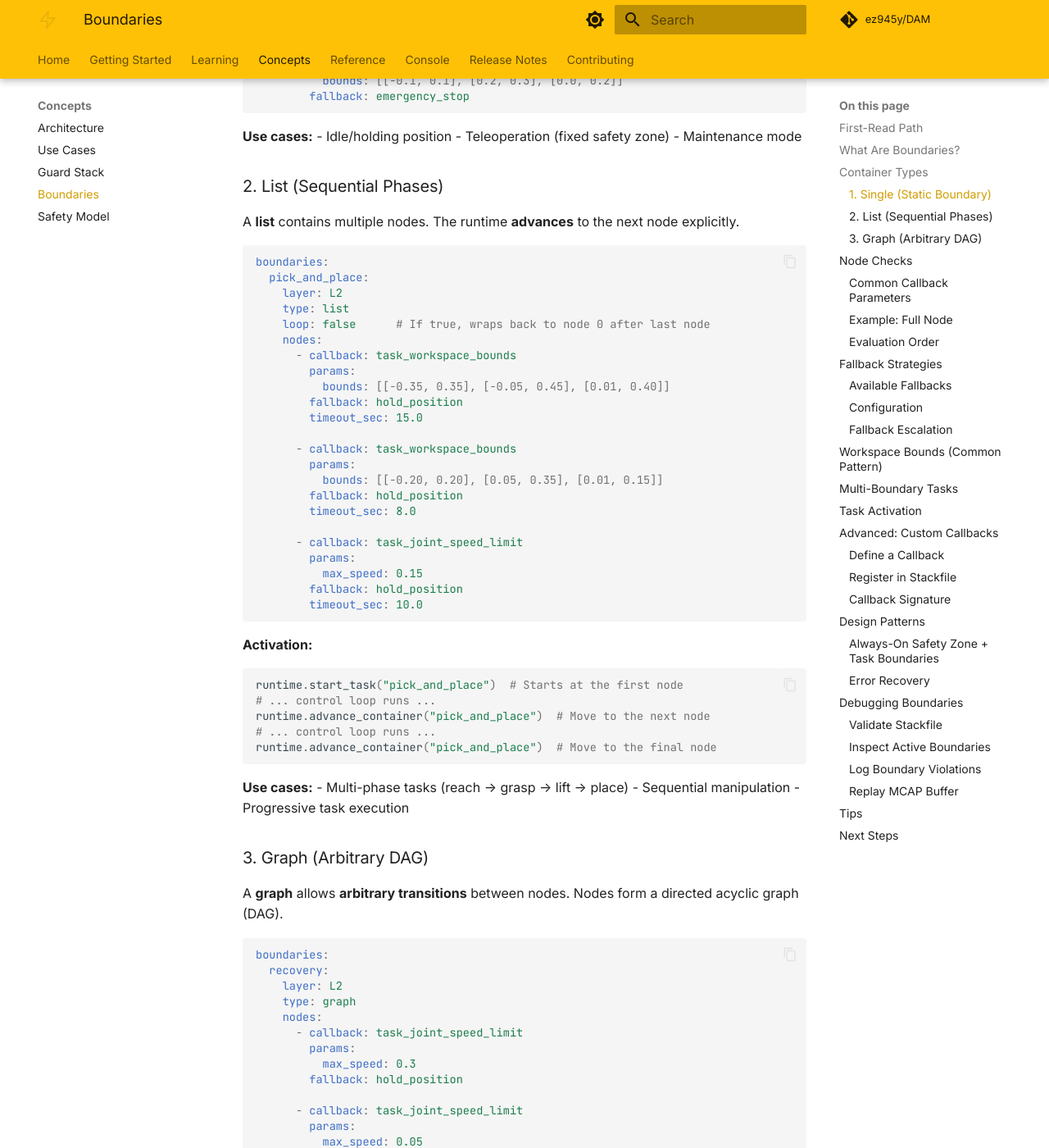
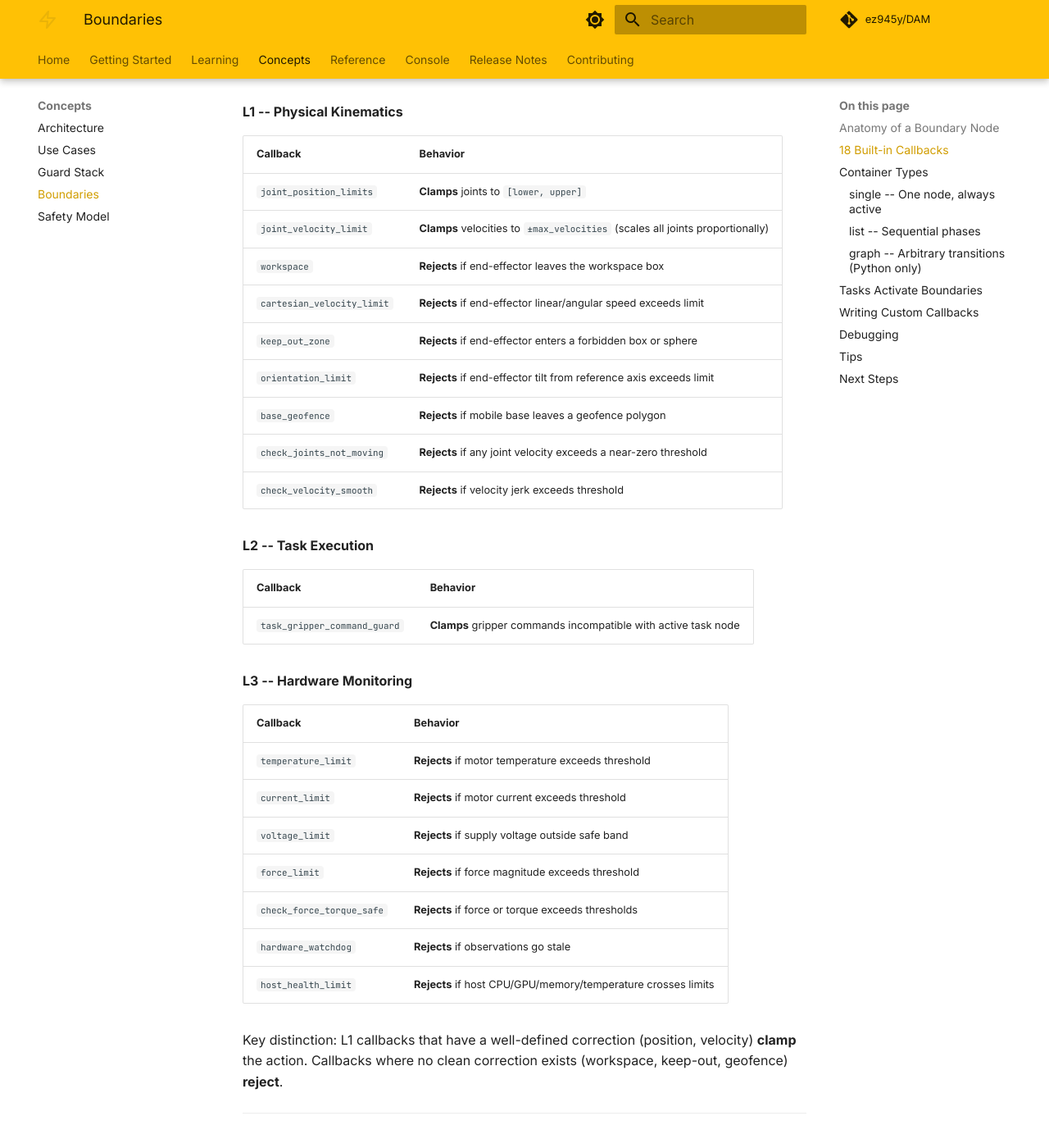
Before and after one commit to ez945y/DAM, an MkDocs documentation site: the page built from docs/concepts/boundaries.md, in a window 1280 px wide and 1400 px high, scrolled down 1382 px. Shown: the whole window at 82% size. Built offline with MkDocs 1.6.1 and Material for MkDocs 9.7.7, drawn with Linux system fonts in a browser that asks for light colours; comment, search, counter and statistics services are not loaded; some of the changed text lies outside the part shown.

Commit message:
docs: rewrite boundaries.md based on actual code state
Rewrite from 492 to 274 lines. Changes:
- Add complete 18-callback catalog table grouped by layer
- Document clamp vs reject behavior per callback type
- Show real GraphContainer API (Python-only, Transition class)
- Remove redundant patterns already covered elsewhere
- Add custom callback guide with actual registry import path
- Practical debugging section with dam validate + dam callbacks

Co-Authored-By: Claude Opus 4.6 <noreply@anthropic.com>

````diff
--- a/docs/concepts/boundaries.md
+++ b/docs/concepts/boundaries.md
@@ -1,18 +1,93 @@
 # Boundary System
 
-**Boundaries** define named safety rules in a Stackfile. A boundary attaches to a guard layer such as L0, L1, L2, or L3, names the callback to run, and provides the parameters for that check.
+A boundary is a named safety rule in your Stackfile. It tells DAM: "run this check, with these parameters, on this guard layer." You define boundaries once, attach them to tasks, and DAM enforces them every cycle.
+
+```yaml
+boundaries:
+  joint_limits:
+    layer: L1
+    type: single
+    nodes:
+      - callback: joint_position_limits
+        params:
+          upper: [1.57, 1.57, 1.57, 1.57, 1.57, 0.08]
+          lower: [-1.57, -1.57, -1.57, -1.57, -1.57, 0.0]
+
+tasks:
+  demo:
+    boundaries: [joint_limits]
+```
+
+This activates `joint_position_limits` on the L1 guard whenever the `demo` task runs. If the policy proposes a joint position outside the limits, L1 clamps it.
 
 ---
 
-## First-Read Path
+## Anatomy of a Boundary Node
 
-If you are new to DAM, start with [Stackfile Walkthrough](../getting-started/stackfile-walkthrough.md) and [Common Stackfile Edits](../getting-started/common-stackfile-edits.md). Use this page after you understand how a task activates named boundaries.
+Each node has four fields:
+
+| Field | Required | What it does |
+|-------|----------|-------------|
+| `callback` | yes | Name of a registered check (`dam callbacks` lists all 18) |
+| `params` | yes | Parameters passed to the callback |
+| `fallback` | no | What to do on rejection: `hold_position`, `retreat`, or `emergency_stop` (default: `emergency_stop`) |
+| `timeout_sec` | no | Reject if this node stays active longer than N seconds |
+
+The callback does the actual work. The boundary just names it and feeds it parameters.
 
 ---
 
-## What Are Boundaries?
+## 18 Built-in Callbacks
 
-Boundaries are YAML-defined checks that constrain robot behavior during specific tasks or always-on safety monitoring.
+Run `.venv/bin/dam callbacks` to see all of them. Grouped by layer:
+
+**L0 -- Out-of-Distribution**
+
+| Callback | Behavior |
+|----------|----------|
+| `ood_detector` | Scores observation against trained distribution. Rejects on high anomaly score. |
+
+**L1 -- Physical Kinematics**
+
+| Callback | Behavior |
+|----------|----------|
+| `joint_position_limits` | **Clamps** joints to `[lower, upper]` |
+| `joint_velocity_limit` | **Clamps** velocities to `±max_velocities` (scales all joints proportionally) |
+| `workspace` | **Rejects** if end-effector leaves the workspace box |
+| `cartesian_velocity_limit` | **Rejects** if end-effector linear/angular speed exceeds limit |
+| `keep_out_zone` | **Rejects** if end-effector enters a forbidden box or sphere |
+| `orientation_limit` | **Rejects** if end-effector tilt from reference axis exceeds limit |
+| `base_geofence` | **Rejects** if mobile base leaves a geofence polygon |
+| `check_joints_not_moving` | **Rejects** if any joint velocity exceeds a near-zero threshold |
+| `check_velocity_smooth` | **Rejects** if velocity jerk exceeds threshold |
+
+**L2 -- Task Execution**
+
+| Callback | Behavior |
+|----------|----------|
+| `task_gripper_command_guard` | **Clamps** gripper commands incompatible with active task node |
+
+**L3 -- Hardware Monitoring**
+
+| Callback | Behavior |
+|----------|----------|
+| `temperature_limit` | **Rejects** if motor temperature exceeds threshold |
+| `current_limit` | **Rejects** if motor current exceeds threshold |
+| `voltage_limit` | **Rejects** if supply voltage outside safe band |
+| `force_limit` | **Rejects** if force magnitude exceeds threshold |
+| `check_force_torque_safe` | **Rejects** if force or torque exceeds thresholds |
+| `hardware_watchdog` | **Rejects** if observations go stale |
+| `host_health_limit` | **Rejects** if host CPU/GPU/memory/temperature crosses limits |
+
+Key distinction: L1 callbacks that have a well-defined correction (position, velocity) **clamp** the action. Callbacks where no clean correction exists (workspace, keep-out, geofence) **reject**.
+
+---
+
+## Container Types
+
+A boundary has a `type` that controls how nodes are activated:
+
+### `single` -- One node, always active
 
 ```yaml
 boundaries:
@@ -22,56 +97,22 @@ boundaries:
     nodes:
       - callback: workspace
         params:
-          bounds: [[-0.4000, 0.4000], [-0.4000, 0.4000], [0.0200, 0.6000]]
-
-tasks:
-  demo:
-    boundaries: [workspace]
+          bounds: [[-0.35, 0.35], [-0.05, 0.45], [0.01, 0.40]]
+        fallback: hold_position
 ```
 
-**Key idea:** Instead of hard-coding safety checks in your policy, you **parameterize** them in a Stackfile. This lets you:
-- ✅ Update constraints without retraining
-- ✅ Enable/disable task phases dynamically
-- ✅ Hot-reload on a running robot
-- ✅ Audit and understand task constraints
+Use for: always-on limits (joint bounds, workspace, hardware watchdog).
 
----
+### `list` -- Sequential phases
 
-## Container Types
-
-DAM supports three types of boundary containers:
-
-### 1. Single (Static Boundary)
-
-A **single** node is active for the **entire task**.
-
-```yaml
-boundaries:
-  idle:
-    layer: L1
-    type: single
-    nodes:
-      - callback: workspace
-        params:
-          bounds: [[-0.1, 0.1], [0.2, 0.3], [0.0, 0.2]]
-        fallback: emergency_stop
-```
-
-**Use cases:**
-- Idle/holding position
-- Teleoperation (fixed safety zone)
-- Maintenance mode
-
-### 2. List (Sequential Phases)
-
-A **list** contains multiple nodes. The runtime **advances** to the next node explicitly.
+Multiple nodes, advanced explicitly. Use `loop: true` to wrap back to node 0.
 
 ```yaml
 boundaries:
   pick_and_place:
     layer: L2
     type: list
-    loop: false      # If true, wraps back to node 0 after last node
+    loop: false
     nodes:
       - callback: task_workspace_bounds
         params:
@@ -81,256 +122,80 @@ boundaries:
 
       - callback: task_workspace_bounds
         params:
-          bounds: [[-0.20, 0.20], [0.05, 0.35], [0.01, 0.15]]
+          bounds: [[-0.10, 0.10], [0.10, 0.30], [0.02, 0.20]]
         fallback: hold_position
         timeout_sec: 8.0
-
-      - callback: task_joint_speed_limit
-        params:
-          max_speed: 0.15
-        fallback: hold_position
-        timeout_sec: 10.0
 ```
 
-**Activation:**
+Advance in code:
 
 ```python
-runtime.start_task("pick_and_place")  # Starts at the first node
-# ... control loop runs ...
-runtime.advance_container("pick_and_place")  # Move to the next node
-# ... control loop runs ...
-runtime.advance_container("pick_and_place")  # Move to the final node
+runtime.start_task("pick_and_place")   # starts at node 0
+runtime.advance_container("pick_and_place")  # move to node 1
 ```
 
-**Use cases:**
-- Multi-phase tasks (reach → grasp → lift → place)
-- Sequential manipulation
-- Progressive task execution
+Use for: multi-phase tasks (reach, grasp, lift, place).
 
-### 3. Graph (Arbitrary DAG)
+### `graph` -- Arbitrary transitions (Python only)
 
-A **graph** allows **arbitrary transitions** between nodes. Nodes form a directed acyclic graph (DAG).
+Nodes connected by conditional edges with priorities. Cannot be fully declared in YAML -- requires Python setup.
+
+```python
+from dam.boundary.graph import GraphContainer, Transition
+
+graph = GraphContainer(
+    nodes={"normal": node_a, "recovery": node_b, "shutdown": node_c},
+    transitions={
+        "normal": [Transition(to_node="recovery", condition=fault_detected)],
+        "recovery": [Transition(to_node="shutdown", condition=unrecoverable)],
+    },
+    initial_node_id="normal",
+)
+```
+
+Use for: error recovery, state-machine tasks.
+
+---
+
+## Tasks Activate Boundaries
+
+A task references one or more boundaries by name. All referenced boundaries are checked every cycle. If **any** rejects, the action is rejected.
 
 ```yaml
 boundaries:
-  recovery:
+  global_workspace:
+    layer: L1
+    type: single
+    nodes:
+      - callback: workspace
+        params:
+          bounds: [[-0.5, 0.5], [-0.2, 0.6], [-0.1, 1.5]]
+        fallback: emergency_stop
+
+  task_speed:
     layer: L2
-    type: graph
+    type: single
     nodes:
       - callback: task_joint_speed_limit
         params:
           max_speed: 0.3
         fallback: hold_position
 
-      - callback: task_joint_speed_limit
-        params:
-          max_speed: 0.05
-        fallback: emergency_stop
-
-      - callback: task_joint_speed_limit
-        params:
-          max_speed: 0.0
-        fallback: emergency_stop
+tasks:
+  pick_and_place:
+    boundaries: [global_workspace, task_speed]
 ```
 
-**Activation (Python only, not yet supported via Stackfile):**
-
-```python
-runtime.start_task("recovery")         # Start at "normal"
-# ... control loop ...
-runtime.transition_to("recovery", "error_recovery")  # Jump to error_recovery
-# ... control loop ...
-runtime.transition_to("recovery", "shutdown")       # Move to shutdown
-```
-
-**Use cases:**
-- Error recovery flows
-- Dynamic task rescheduling
-- State machine-based tasks
+Pattern: global L1 boundaries for hard physical limits + task-scoped L2 boundaries for task-specific constraints.
 
 ---
 
-## Node Checks
+## Writing Custom Callbacks
 
-Each node names a **callback** and passes that callback a `params` object. The
-boundary's `layer` decides which guard layer runs the check.
-
-### Common Callback Parameters
-
-| Parameter | Used by | Example | Behavior |
-|-----------|---------|---------|----------|
-| `max_speed` | `task_joint_speed_limit` | `0.3` | Reject if joint velocity norm exceeds the task limit |
-| `max_velocities` | `joint_velocity_limit` | `[1.0, 1.0, ...]` | Clamp per-joint velocity proposals to the limit |
-| `bounds` | `workspace`, `task_workspace_bounds` | `[[-0.5, 0.5], ...]` | Keep or reject motion outside the workspace box, depending on layer |
-| `upper` / `lower` | `joint_position_limits` | `[1.57, ...]` | Clamp or reject joint positions outside the configured limits |
-
-### Example: Full Node
-
-```yaml
-boundaries:
-  manipulation:
-    layer: L2
-    type: single
-    nodes:
-      - callback: task_workspace_bounds
-        params:
-          bounds: [[-0.35, 0.35], [-0.05, 0.45], [0.01, 0.40]]
-        fallback: hold_position
-        timeout_sec: 20.0
-```
-
-### Evaluation Order
-
-The guard layer evaluates the active node's callback, then applies node-level
-settings such as `timeout_sec`.
-
-1. **callback** — registered boundary callback
-2. **timeout_sec** — node active duration
+When the 18 built-ins don't cover your check, register a custom callback:
 
 ```python
-# Pseudocode
-def evaluate_node(obs, node):
-    result = callbacks[node.callback](obs=obs, **node.params)
-    if not result.ok:
-        return result
-
-    if node.timeout_sec and node.active_time > node.timeout_sec:
-        return REJECT
-
-    return PASS
-```
-
----
-
-## Fallback Strategies
-
-When a boundary constraint is violated, what happens? That's determined by the **fallback strategy**.
-
-### Available Fallbacks
-
-| Strategy | Behavior | Use Case |
-|----------|----------|----------|
-| `hold_position` | Command zero velocity; stay put | Normal violations |
-| `retreat` | Move at low speed along predefined retreat path | Error recovery |
-| `emergency_stop` | Stop all motion immediately; activate E-Stop | Critical failures |
-
-### Configuration
-
-```yaml
-boundaries:
-  reach:
-    layer: L2
-    type: list
-    nodes:
-      - callback: task_workspace_bounds
-        params:
-          bounds: [[-0.35, 0.35], [-0.05, 0.45], [0.01, 0.40]]
-        fallback: hold_position      # Hold if the node violates
-
-      - callback: task_workspace_bounds
-        params:
-          bounds: [[-0.10, 0.10], [0.10, 0.30], [0.02, 0.20]]
-        fallback: emergency_stop     # E-Stop if we get near fragile object
-```
-
-### Fallback Escalation
-
-DAM can chain fallbacks: if the first fallback fails, escalate to the next.
-
-```python
-from dam.fallback.chain import build_escalation_chain
-
-fallback_registry = FallbackRegistry()
-fallback_registry.register(HoldPosition())
-fallback_registry.register(SafeRetreat(retreat_joint_positions=[...]))
-fallback_registry.register(EmergencyStop())
-
-build_escalation_chain(fallback_registry)
-# Chain: hold → retreat → e-stop
-```
-
----
-
-## Workspace Bounds (Common Pattern)
-
-The most common boundary is **workspace bounds**: a 3D box the end-effector should stay inside.
-
-```yaml
-boundaries:
-  table_workspace:
-    layer: L1
-    type: single
-    nodes:
-      - callback: workspace
-        params:
-          # Workspace is 70 cm wide, 50 cm deep, 40 cm tall.
-          bounds:
-            - [-0.35, 0.35]        # x: ±35 cm
-            - [-0.05, 0.45]        # y: 5–45 cm
-            - [0.01, 0.40]         # z: 1–40 cm
-        fallback: hold_position
-```
-
-**How bounds are checked:**
-1. Compute end-effector position via forward kinematics
-2. Check if position is inside `[x_min..x_max, y_min..y_max, z_min..z_max]`
-3. If outside, the selected layer responds: L1 can halt or clamp, while L2 rejects the task action.
-
-**Coordinate system:** Relative to the robot base (usually the mount point).
-
----
-
-## Multi-Boundary Tasks
-
-A task can activate **multiple boundaries simultaneously**. They all apply.
-
-```yaml
-tasks:
-  complex_manipulation:
-    boundaries:
-      - workspace_limits    # Always active
-      - safety_zone         # Always active
-      - task_specific_reach # Phase-dependent
-```
-
-**Evaluation:** All active boundaries are checked. If **any** rejects, the action is rejected.
-
----
-
-## Task Activation
-
-Tasks are the **entry point** for boundary execution. A task references one or more boundary containers.
-
-```yaml
-tasks:
-  pick_and_place:
-    boundaries:
-      - pick_and_place         # Main task boundary
-      - always_safe_zone       # Always active (workspace limit)
-
-  idle:
-    boundaries:
-      - idle
-```
-
-**Starting a task:**
-
-```python
-runtime.start_task("pick_and_place")
-# Now the boundary containers ["pick_and_place", "always_safe_zone"] are active
-```
-
----
-
-## Advanced: Custom Callbacks
-
-For checks beyond built-in position, velocity, workspace, and hardware limits,
-add a boundary callback and reference it from a Stackfile.
-
-### Define a Callback
-
-```python
-from dam.boundary.registry import boundary_callback
+from dam.boundary.callbacks._registry import boundary_callback
 from dam.guard.pipeline import CallbackResult
 from dam.types.observation import Observation
 
@@ -347,11 +212,11 @@ def force_limited_grasp(*, obs: Observation, max_force_n: float = 30.0) -> Callb
     return CallbackResult.violate("force_limited_grasp", "force limit exceeded")
 ```
 
-### Register in Stackfile
+Then use it in a Stackfile like any built-in:
 
 ```yaml
 boundaries:
-  grasp_phase:
+  grasp_check:
     layer: L2
     type: single
     nodes:
@@ -359,133 +224,51 @@ boundaries:
         params:
           max_force_n: 30.0
         fallback: hold_position
-        timeout_sec: 5.0
 ```
 
-### Callback Signature
+Rules for custom callbacks:
 
-```python
-def my_callback(*, obs: Observation, my_param: float = 1.0) -> CallbackResult:
-    """
-    Parameters:
-      obs: Current observation (sensor readings)
-      my_param: A value supplied from Stackfile params
-
-    Returns:
-      CallbackResult.ok(...): check passed
-      CallbackResult.violate(...): check failed
-    """
-    ...
-```
+- All user params come via `**kwargs`; runtime injects `obs`, `action`, `dt` automatically
+- Return `CallbackResult.ok(name)` or `CallbackResult.violate(name, reason)`
+- For clamp-style corrections, return `CallbackResult.clamp(name, validated_action)`
+- Keep execution under 5 ms -- complex logic belongs in the policy
 
 ---
 
-## Design Patterns
+## Debugging
 
-### Always-On Safety Zone + Task Boundaries
-
-Combine a global L1 workspace limit (always active) with task-specific L2 boundaries:
-
-```yaml
-boundaries:
-  global_safety:
-    layer: L1
-    type: single
-    nodes:
-      - callback: workspace
-        params:
-          bounds: [[-0.5, 0.5], [-0.2, 0.6], [-0.1, 1.5]]
-        fallback: emergency_stop
-
-  main_task:
-    layer: L2
-    type: list
-    nodes:
-      - callback: task_workspace_bounds
-        params:
-          bounds: [[-0.35, 0.35], [-0.05, 0.45], [0.01, 0.40]]
-        fallback: retreat
-
-tasks:
-  pick_and_place:
-    boundaries: [global_safety, main_task]
+```bash
+.venv/bin/dam validate mystack.yaml     # catch schema errors early
+.venv/bin/dam callbacks                 # verify your callback is registered
 ```
 
-### Error Recovery
-
-Chain a low-speed recovery boundary alongside the main task:
-
-```yaml
-boundaries:
-  error_recovery:
-    layer: L2
-    type: single
-    nodes:
-      - callback: task_joint_speed_limit
-        params:
-          max_speed: 0.05
-        fallback: hold_position
-
-tasks:
-  with_recovery:
-    boundaries: [main_task, error_recovery]
-```
-
----
-
-## Debugging Boundaries
-
-### Validate Stackfile
-
-```bash
-dam validate mystack.yaml
-```
-
-### Inspect Active Boundaries
-
-```python
-runtime.start_task("my_task")
-active = runtime.get_active_boundaries()
-print(active)  # ["boundary_1", "boundary_2", ...]
-```
-
-### Log Boundary Violations
+In code:
 
 ```python
 result = runtime.step()
 if result.was_rejected:
-    print(f"Rejected by guard: {result.rejecting_guard}")
-    print(f"Reason: {result.decision_reason}")
+    print(result.rejecting_guard, result.decision_reason)
 ```
 
-### Replay MCAP Buffer
-
-```bash
-# Export violations to JSON
-curl http://localhost:8080/api/risk-log/export/json > violations.json
-
-# Analyze with mcap CLI
-mcap cat violations.mcap | jq '.[] | select(.rejecting_guard == "L3")'
-```
+In the console: watch clamp rates per boundary. A high clamp rate usually means bounds are too tight or calibration is off -- not that the policy is bad.
 
 ---
 
 ## Tips
 
-| Tip | Why |
-|-----|-----|
-| Start with tight bounds, loosen incrementally | Easier to relax constraints than debug a crash |
-| Combine global L1 + task-specific L2 boundaries | Defense in depth |
-| Test fallbacks in simulation first | Verify hold/retreat/e-stop before hardware |
-| Keep callbacks under 5 ms | Complex logic belongs in the policy, not the guard |
-| Watch clamp rates | High rates often mean bounds are too tight or calibration is off |
+| Do | Why |
+|----|-----|
+| Start tight, loosen incrementally | Easier to relax than debug a crash |
+| Combine L1 global + L2 task boundaries | Defense in depth |
+| Test fallbacks in sim before hardware | Verify hold/retreat/e-stop actually work |
+| Watch clamp rates, not just rejections | Clamps tell you where the policy pushes limits |
 | Version your Stackfiles | Track which boundaries worked for which tasks |
 
 ---
 
 ## Next Steps
 
+- [Boundary Callbacks](../boundary-callbacks.md) -- full parameter reference for all 18 callbacks
+- [Common Stackfile Edits](../getting-started/common-stackfile-edits.md) -- quick config recipes
 - [Guard Stack Explained](guards-explained.md) -- how guards evaluate boundaries
-- [Boundary Callbacks](../boundary-callbacks.md) -- callback catalog and custom callback API
-- [Common Stackfile Edits](../getting-started/common-stackfile-edits.md) -- quick config recipes
-- [Stackfile Reference](../quick-stack.md) -- full field reference
+- [Stackfile Reference](../quick-stack.md) -- complete field reference
````
